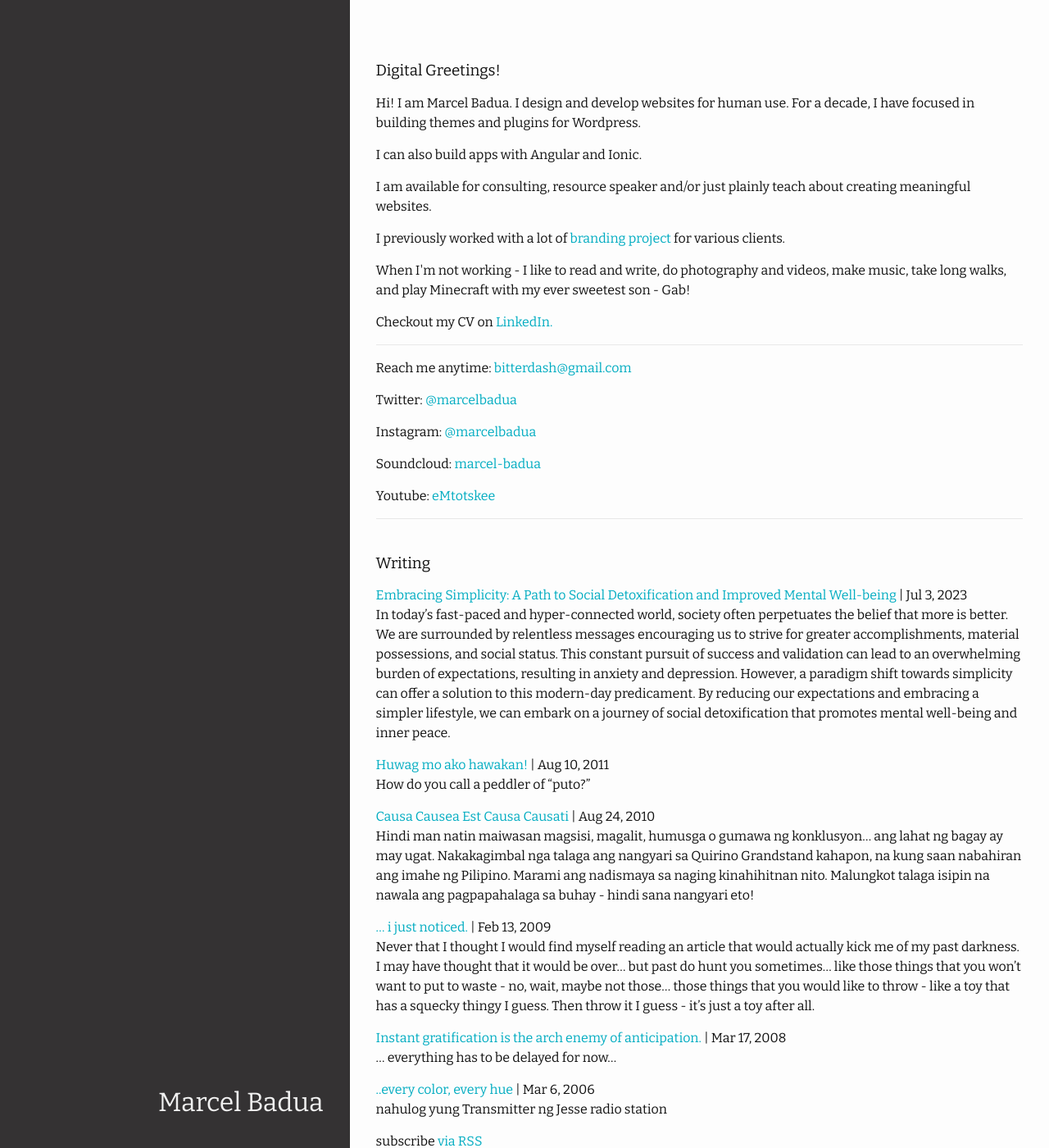
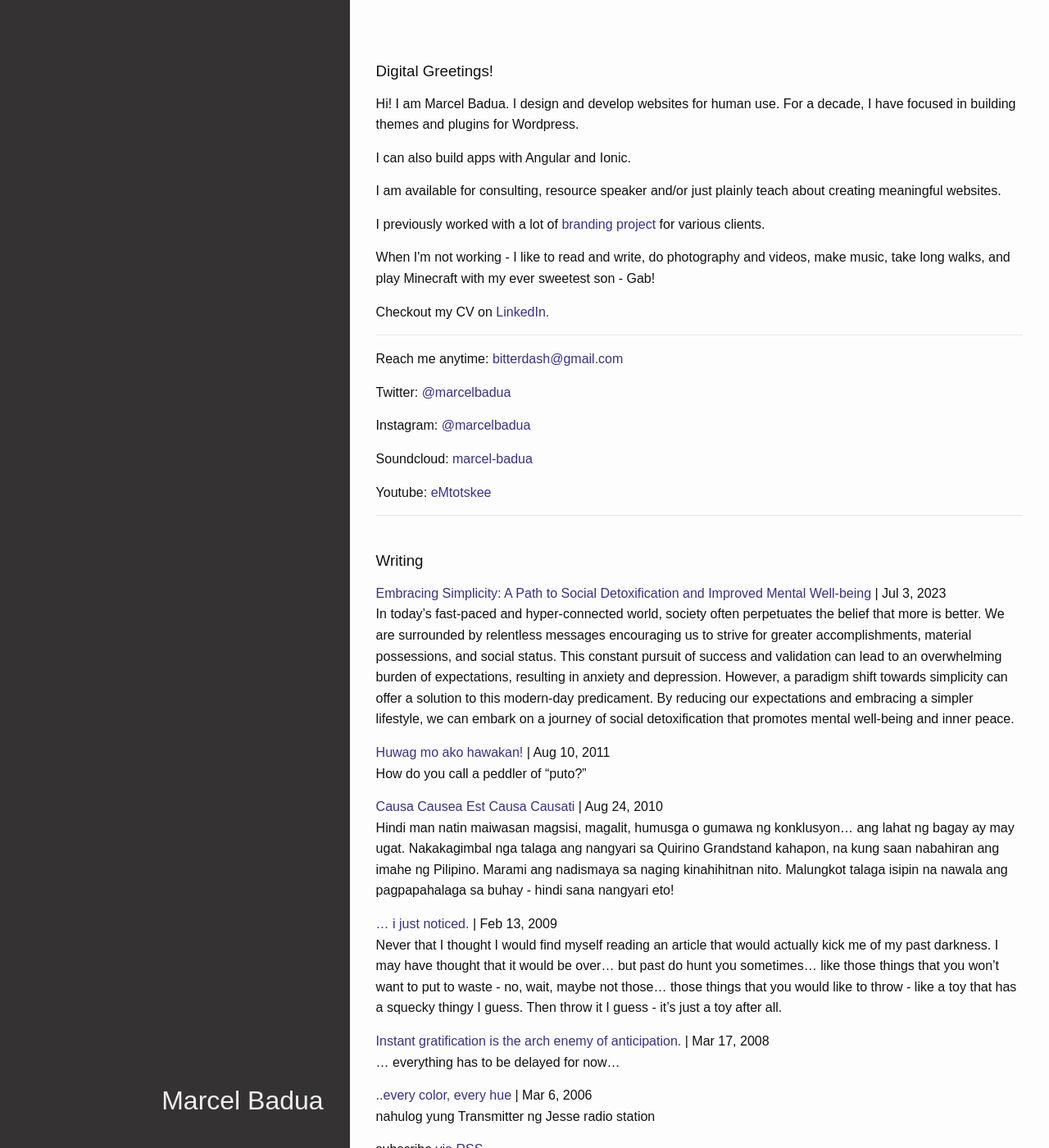
Before and after one commit to marcelbadua/marcelbadua.github.io, a Jekyll site: the page built from index.html, in a window 1280 px wide and 1400 px high. Shown: the whole window at 82% size. Built offline with Jekyll 4.4.1, drawn with Linux system fonts in a browser that asks for light colours.

Commit message:
for 2026

```diff
--- a/assets/css/main.scss
+++ b/assets/css/main.scss
@@ -4,20 +4,21 @@
 @charset "utf-8";
 
 // Our variables
-$base-font-family: 'Bitter', serif;
+$base-font-family: "Source Sans 3", sans-serif;
 $base-font-size:   16px;
 $base-font-weight: 400;
-$small-font-size:  $base-font-size * 0.875;
-$base-line-height: 1.5;
+$small-font-size:  0.8rem;
+$base-line-height: 1.6;
 
-$header-font-weight: 400;
+$header-font-family: "Bitter", serif;
+$header-font-weight: 500;
 
 $spacing-unit:     30px;
-$base-spacing: 1rem;
+$base-spacing:          1rem;
 
 $text-color:       #111;
 $background-color: #fdfdfd;
-$primary-color:      #00ACC1;
+$primary-color:      #3E2F84;
 
 $grey-color:       #828282;
 $grey-color-light: lighten($grey-color, 40%);
```
